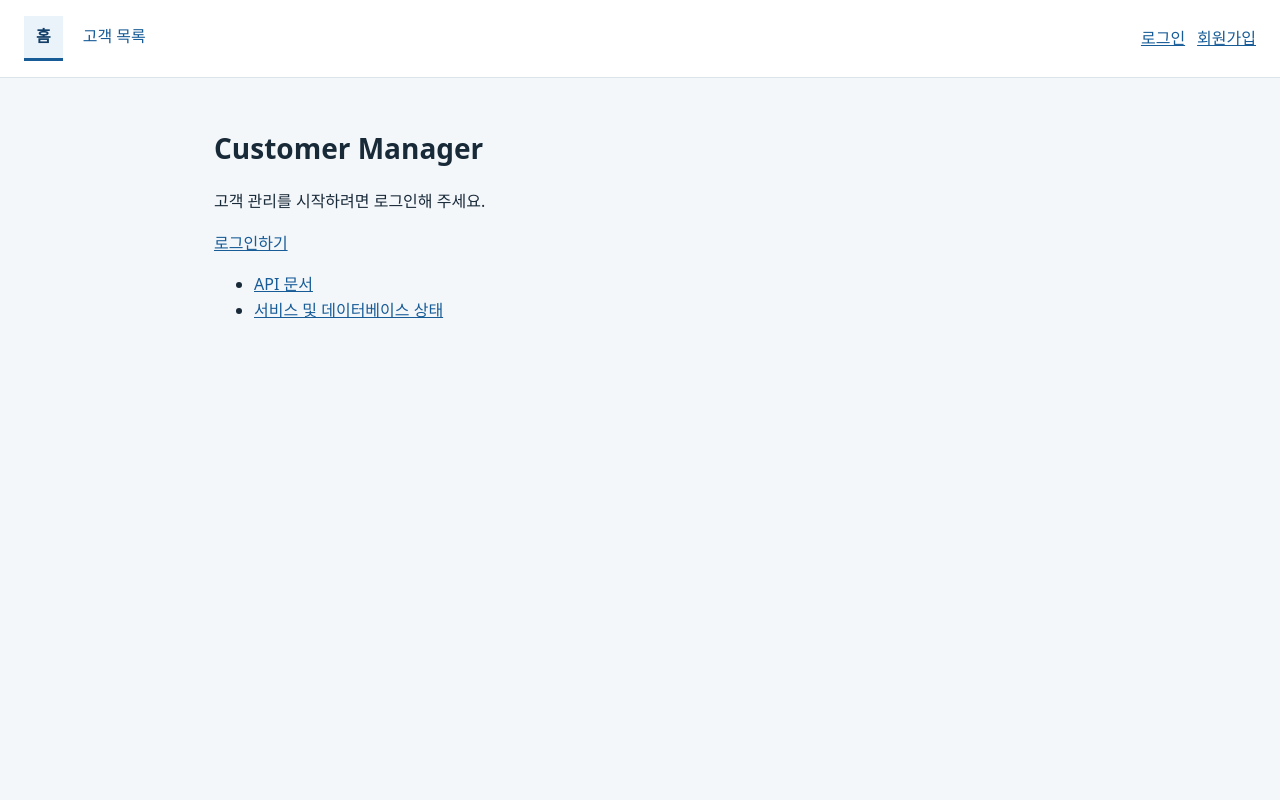
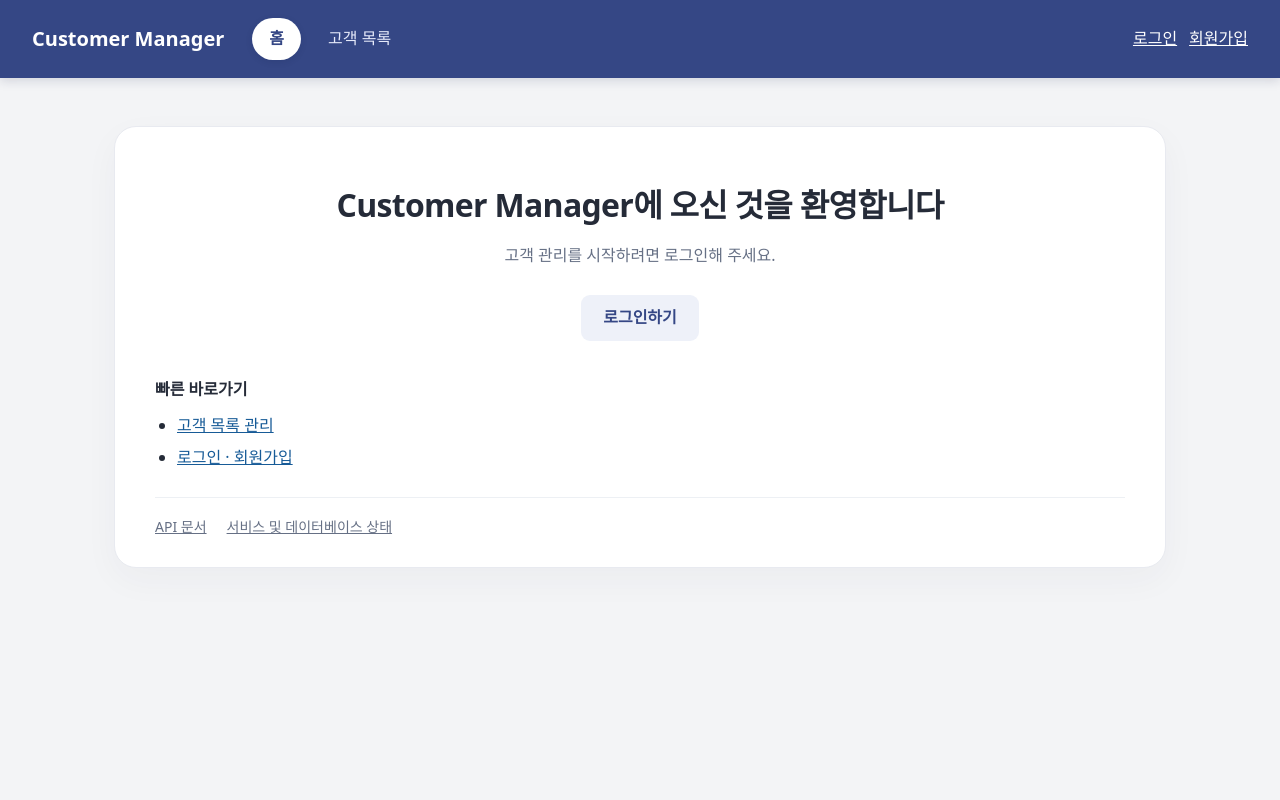
Before and after one commit to lovengirl/codex_Test, a FastAPI app: page / in a window 1280 px wide. Run offline with FastAPI, Linux system fonts and the light colour scheme.

Commit message:
style : 참고 화면에 맞춘 공통 헤더와 홈 디자인 적용

```diff
--- a/templates/base.html
+++ b/templates/base.html
@@ -6,9 +6,9 @@
   <title>{% block title %}Customer Manager{% endblock %}</title>
   <style>
     * { box-sizing: border-box; }
-    body { margin: 0; background: #f4f7fa; color: #182938; font: 16px/1.6 system-ui, sans-serif; }
+    body { margin: 0; min-height: 100vh; background: #f3f4f6; color: #252b38; font: 16px/1.6 system-ui, sans-serif; }
     a { color: #175b97; }
-    main { max-width: 900px; margin: 48px auto; padding: 0 24px; }
+    main { max-width: 1100px; margin: 48px auto; padding: 0 24px; }
     .panel { max-width: 460px; margin: 0 auto; padding: 32px; background: white; border: 1px solid #dce3e9; border-radius: 12px; }
     h1 { margin-top: 0; font-size: 28px; }
     .fields { display: grid; gap: 18px; }
@@ -17,19 +17,42 @@
     .submit { padding: 12px; border: 0; border-radius: 5px; background: #175b97; color: white; font: inherit; cursor: pointer; }
     .error { color: #a51924; }
     .success { color: #24683e; }
-    .site-header { display: flex; align-items: center; flex-wrap: wrap; gap: 16px 24px; padding: 16px 24px; border-bottom: 1px solid #dce3e9; background: white; font: 16px/1.6 system-ui, sans-serif; }
-    .site-links { display: flex; align-items: center; gap: 8px; }
-    .site-links a { padding: 8px 12px; border-bottom: 3px solid transparent; text-decoration: none; }
-    .site-links a[aria-current="page"] { color: #123f68; background: #eaf2fa; border-bottom-color: #175b97; font-weight: 700; }
+    .site-header { display: flex; align-items: center; flex-wrap: wrap; gap: 16px 28px; padding: 18px 32px; background: #354785; color: white; box-shadow: 0 3px 10px #18234a26; font: 16px/1.6 system-ui, sans-serif; }
+    .site-brand { color: white; font-size: 20px; font-weight: 750; text-decoration: none; white-space: nowrap; }
+    .site-links { display: flex; align-items: center; gap: 10px; }
+    .site-links a { padding: 8px 17px; border-radius: 24px; color: #e6eafa; text-decoration: none; }
+    .site-links a:hover { background: #ffffff18; color: white; }
+    .site-links a[aria-current="page"] { color: #354785; background: white; box-shadow: 0 2px 6px #14234d26; font-weight: 700; }
     .site-account { margin-left: auto; display: flex; align-items: center; flex-wrap: wrap; gap: 12px; }
     .site-account span { overflow-wrap: anywhere; }
     .site-account form { margin: 0; }
-    .site-account button { padding: 8px 12px; font: inherit; cursor: pointer; }
+    .site-account a { color: white; }
+    .site-account button { padding: 8px 18px; border: 0; border-radius: 24px; background: white; color: #354785; font: inherit; cursor: pointer; }
+    .home-card { padding: 56px 40px 28px; border: 1px solid #e8eaf0; border-radius: 22px; background: white; box-shadow: 0 12px 35px #2730440a; }
+    .home-welcome { text-align: center; }
+    .home-welcome h1 { margin-bottom: 16px; font-size: clamp(24px, 3vw, 32px); letter-spacing: -0.7px; line-height: 1.4; }
+    .home-greeting { margin-bottom: 6px; color: #4e576b; }
+    .home-description { margin: 0 0 26px; color: #667085; }
+    .home-primary { display: inline-block; padding: 10px 22px; border-radius: 9px; background: #eef1f9; color: #354785; text-decoration: none; font-weight: 650; }
+    .home-primary:hover { background: #e1e7f6; }
+    .home-shortcuts { margin-top: 36px; }
+    .home-shortcuts h2 { margin-bottom: 8px; font-size: 16px; }
+    .home-shortcuts ul { margin: 0; padding-left: 22px; }
+    .home-shortcuts li { padding: 3px 0; }
+    .home-tools { display: flex; flex-wrap: wrap; gap: 8px 20px; margin-top: 24px; padding-top: 18px; border-top: 1px solid #edf0f4; font-size: 14px; }
+    .home-tools a { color: #667085; }
     .documentation { max-width: 1440px; }
     .customer-search { display: flex; flex-wrap: wrap; align-items: end; gap: 12px; }
     .customer-search-query { flex: 1 1 260px; }
     .customer-search select, .customer-search button { padding: 10px; border: 1px solid #8095a7; border-radius: 5px; font: inherit; background: white; }
     .customer-search button { cursor: pointer; }
+    @media (max-width: 640px) {
+      .site-header { padding: 16px 20px; gap: 12px 18px; }
+      .site-brand { flex-basis: 100%; }
+      .site-account { gap: 8px; font-size: 14px; }
+      main { margin: 28px auto; padding: 0 16px; }
+      .home-card { padding: 36px 22px 24px; }
+    }
     :focus-visible { outline: 3px solid #dc9b22; outline-offset: 3px; }
   </style>
   {% block extra_head %}{% endblock %}
--- a/templates/header.html
+++ b/templates/header.html
@@ -1,5 +1,6 @@
 {% set current_path = request.url.path %}
 <header class="site-header">
+  <a class="site-brand" href="/">Customer Manager</a>
   <nav aria-label="주 메뉴" class="site-links">
     <a href="/"{% if current_path == '/' %} aria-current="page"{% endif %}>홈</a>
     <a href="/customers"{% if current_path == '/customers' or current_path.startswith('/customers/') %} aria-current="page"{% endif %}>고객 목록</a>
--- a/templates/home.html
+++ b/templates/home.html
@@ -1,16 +1,28 @@
 {% extends "base.html" %}
 {% block title %}홈 · Customer Manager{% endblock %}
 {% block content %}
+<section class="home-card" aria-labelledby="home-title">
+  <div class="home-welcome">
+    <h1 id="home-title">Customer Manager에 오신 것을 환영합니다</h1>
 {% if user %}
-<h1>{{ user.name }}님, 환영합니다.</h1>
-<p><a href="/customers">고객 목록 바로가기</a></p>
+    <p class="home-greeting">{{ user.name }}님, 환영합니다.</p>
+    <p class="home-description">고객 데이터 관리와 분석을 한곳에서 처리하세요.</p>
+    <p><a class="home-primary" href="/customers">고객 목록 바로가기</a></p>
 {% else %}
-<h1>Customer Manager</h1>
-<p>고객 관리를 시작하려면 로그인해 주세요.</p>
-<p><a href="/auth/login">로그인하기</a></p>
+    <p class="home-description">고객 관리를 시작하려면 로그인해 주세요.</p>
+    <p><a class="home-primary" href="/auth/login">로그인하기</a></p>
 {% endif %}
-<ul>
-  <li><a href="/docs">API 문서</a></li>
-  <li><a href="/health">서비스 및 데이터베이스 상태</a></li>
-</ul>
+  </div>
+  <div class="home-shortcuts">
+    <h2>빠른 바로가기</h2>
+    <ul>
+      <li><a href="/customers">고객 목록 관리</a></li>
+      <li><a href="/auth/login">로그인 · 회원가입</a></li>
+    </ul>
+  </div>
+  <div class="home-tools">
+    <a href="/docs">API 문서</a>
+    <a href="/health">서비스 및 데이터베이스 상태</a>
+  </div>
+</section>
 {% endblock %}
```
Also changed, not shown: tests/test_home.py (+2 -2 lines).
